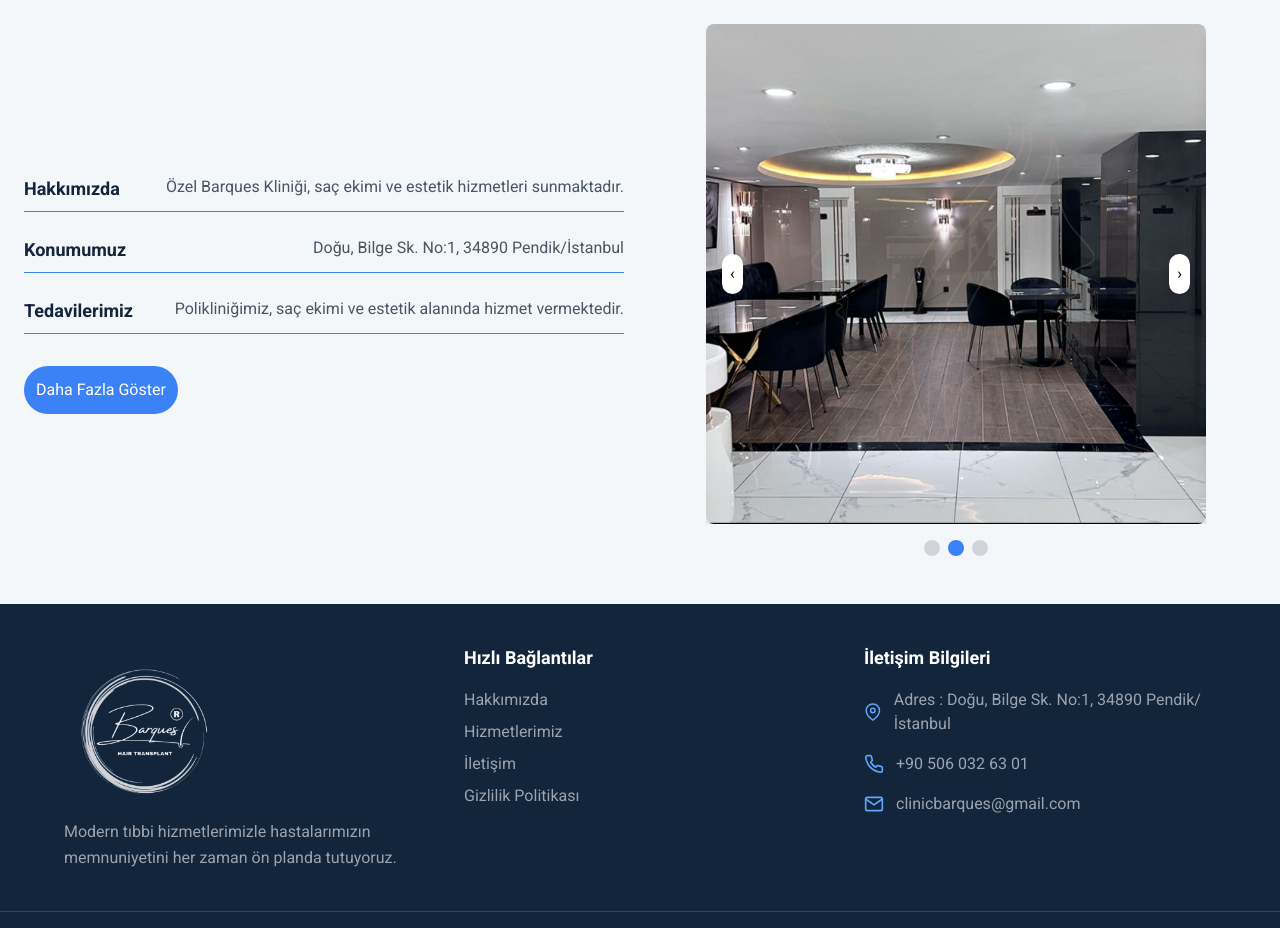
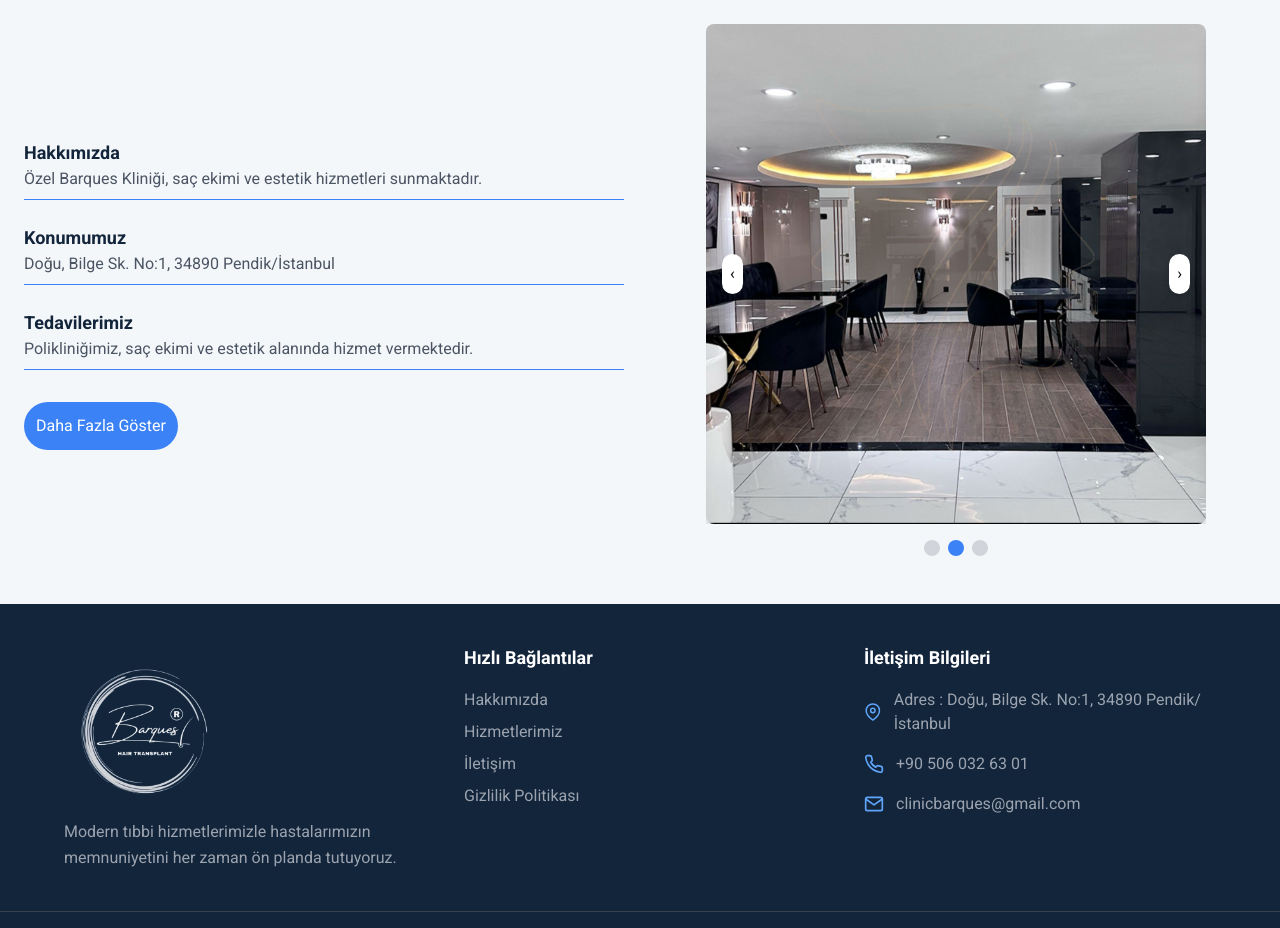
Before and after one commit to Revlice/barques-clinic, a React (Vite) app: page / in a window 1280 px wide. Shown: the part 1800-2728 px from the top of the page. Built offline with nearby package versions, Linux system fonts and the light colour scheme; a web font is replaced by a local one.

Commit message:
Update MainAbout.jsx

```diff
--- a/src/components/MainAbout.jsx
+++ b/src/components/MainAbout.jsx
@@ -47,7 +47,7 @@
                     {/* Sol Taraf */}
                     <div className="flex-1">
                         <div className="flex flex-col space-y-4">
-                            <div className="flex justify-between border-b border-b-blue-500 py-2">
+                            <div className="flex flex-col justify-between border-b border-b-blue-500 py-2">
                                 <h3 className="text-lg text-[#12253B] font-semibold">
                                     Hakkımızda
                                 </h3>
@@ -56,7 +56,7 @@
                                     hizmetleri sunmaktadır.
                                 </p>
                             </div>
-                            <div className="flex justify-between border-b border-b-blue-500 py-2">
+                            <div className="flex flex-col  justify-between border-b border-b-blue-500 py-2">
                                 <h3 className="text-lg text-[#12253B] font-semibold">
                                     Konumumuz
                                 </h3>
@@ -64,7 +64,7 @@
                                     Doğu, Bilge Sk. No:1, 34890 Pendik/İstanbul
                                 </p>
                             </div>
-                            <div className="flex justify-between border-b border-b-blue-500 py-2">
+                            <div className="flex flex-col  justify-between border-b border-b-blue-500 py-2">
                                 <h3 className="text-lg text-[#12253B] font-semibold">
                                     Tedavilerimiz
                                 </h3>
```
